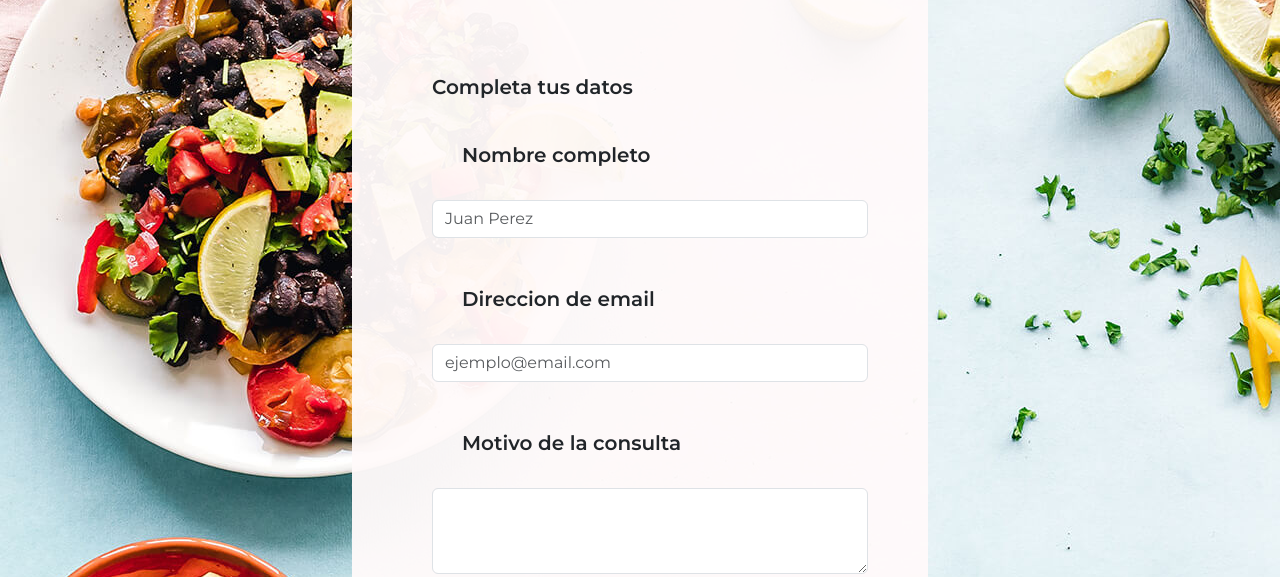
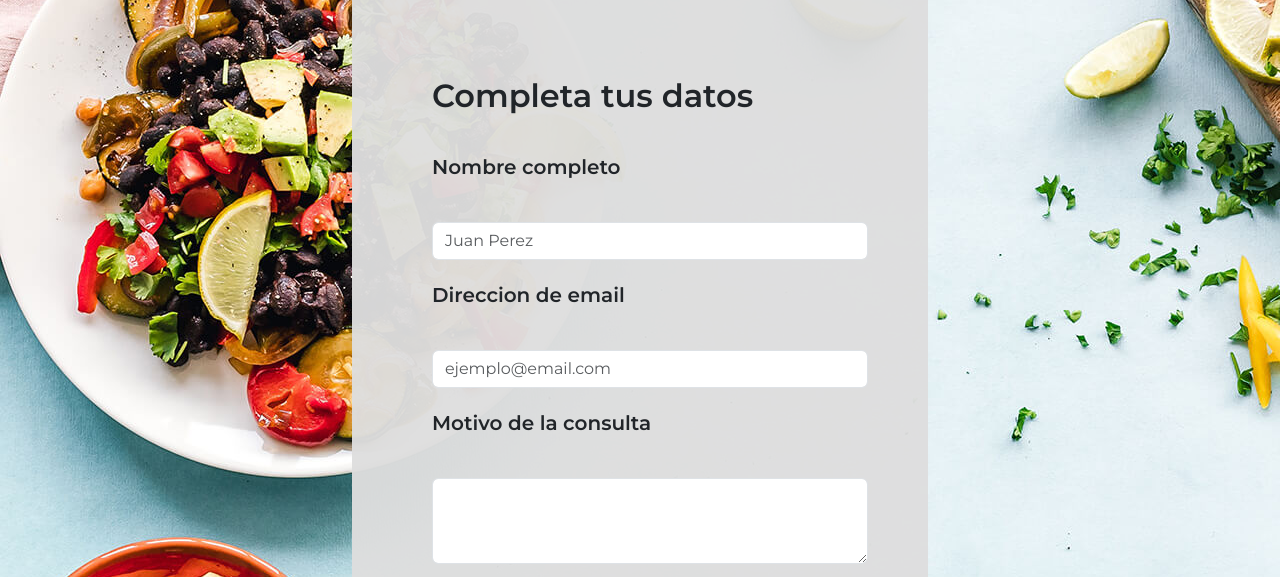
Before and after one commit to JuSantosNev/Entrega-Final, a plain HTML site: page pages/contacto.html in a window 1280 px wide. Shown: the part 192-769 px from the top of the page. Drawn offline with nearby package versions, Linux system fonts and the light colour scheme.

Commit message:
version final segunda entrega

```diff
--- a/css/estilos.css
+++ b/css/estilos.css
@@ -180,17 +180,17 @@ margin-bottom:0;
     padding: 70px;
     align-items: center;
     justify-content: center;
-
-
 }
 
 .formulario label{
     font-weight: bold;
-    margin: 10px;
-    padding: 20px;
+    margin-bottom: 20px;
+    margin-top: 20px;
+    padding-bottom: 20px;
     font-size: 20px;
-
-
+    display: flex;
+    text-align: start;
+    flex-direction: column;
 }
 
 .formulario .custom-input{
@@ -198,31 +198,18 @@ margin-bottom:0;
     padding: 10px;
     margin: 20px;
 }
-.formulario .custom-buttom-uno{
 
-    background-color: rgb(6, 181, 3);
-    color: rgb(2, 2, 2);
-    font-size: 20px;
-    padding: 10px;
-    margin-left: 20px;
-
-}
-.formulario .custom-buttom-dos{
-    background-color: rgb(164, 158, 158);
-    color: rgb(10, 10, 10);
-    font-size: 20px;
-    padding: 10px;
-
-}
 legend{
-    font-size: 20px;
+    font-size: 2rem;
     font-weight: bolder;
+    margin-bottom: 2rem;
+    font-family: 'Montserrat', sans-serif;
 
 }
 
 .contenedor-form{
     width: 45%;
-    background-color: rgba(255, 250, 250, 0.96);
+    background-color: rgba(222, 222, 222, 0.96);
     margin: 5rem;
 
 }
@@ -315,8 +302,7 @@ margin: 30px;
 
 
 
-
-    /*estilos proximos eventos*/
+/*estilos proximos eventos*/
 
     .card{
         margin: 3rem;
--- a/pages/contacto.html
+++ b/pages/contacto.html
@@ -71,15 +71,15 @@
     <fieldset class="formulario">
         <legend> Completa tus datos</legend>
         <div class="mb-3">
-            <label for="exampleFormControlInput1" class="form-label">Nombre completo</label>
+            <label for="exampleFormControlInput1" class="form-label nombre-form">Nombre completo</label>
             <input type="email" class="form-control" id="exampleFormControlInput1" placeholder="Juan Perez">
           </div>
           <div class="mb-3">
-            <label for="exampleFormControlInput1" class="form-label">Direccion de email</label>
+            <label for="exampleFormControlInput1" class="form-label email-form">Direccion de email</label>
             <input type="email" class="form-control" id="exampleFormControlInput1" placeholder="ejemplo@email.com">
           </div>
           <div class="mb-3">
-            <label for="exampleFormControlTextarea1" class="form-label">Motivo de la consulta</label>
+            <label for="exampleFormControlTextarea1" class="form-label consulta-form">Motivo de la consulta</label>
             <textarea class="form-control" id="exampleFormControlTextarea1" rows="3"></textarea>
           </div>
 
```
Also changed, not shown: pages/nosotros.html (+3 -3 lines).
